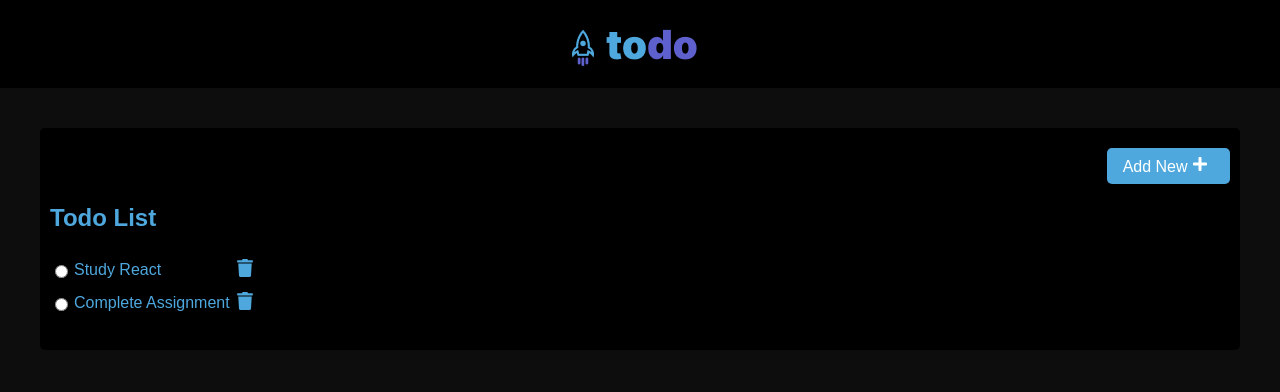
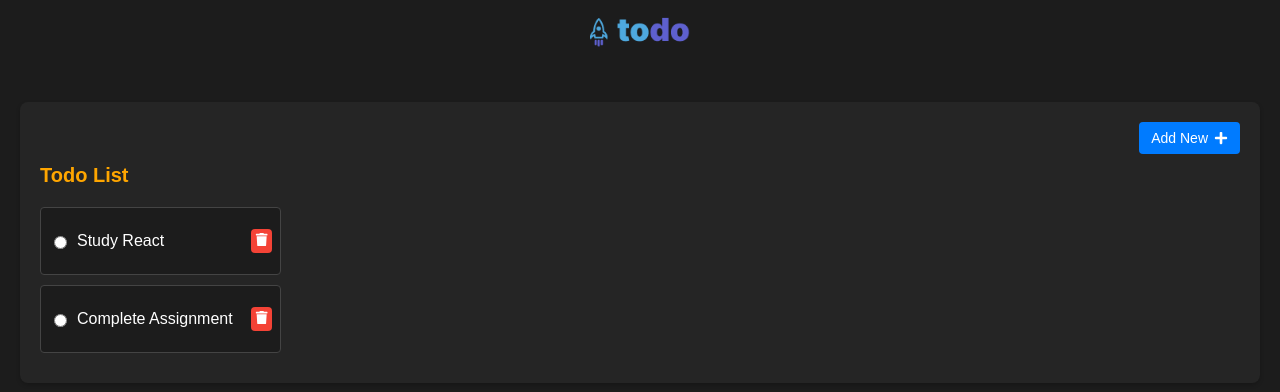
Before and after one commit to Madhurshani-Sivan/react-test-todo, a React (Create React App) app: page / in a window 1280 px wide. Shown: the top 392 px of the page. Built offline with nearby package versions, Linux system fonts and the light colour scheme.

Commit message:
added basic ui structure

```diff
--- a/src/App.css
+++ b/src/App.css
@@ -1,38 +1,7 @@
-.App {
-  text-align: center;
+body {
+  font-family: Arial, Helvetica, sans-serif;
+  margin: 0;
+  padding: 0;
+  background-color: #1c1c1c;
+  color: #ffffff;
 }
-
-.App-logo {
-  height: 40vmin;
-  pointer-events: none;
-}
-
-@media (prefers-reduced-motion: no-preference) {
-  .App-logo {
-    animation: App-logo-spin infinite 20s linear;
-  }
-}
-
-.App-header {
-  background-color: #282c34;
-  min-height: 100vh;
-  display: flex;
-  flex-direction: column;
-  align-items: center;
-  justify-content: center;
-  font-size: calc(10px + 2vmin);
-  color: white;
-}
-
-.App-link {
-  color: #61dafb;
-}
-
-@keyframes App-logo-spin {
-  from {
-    transform: rotate(0deg);
-  }
-  to {
-    transform: rotate(360deg);
-  }
-}
--- a/src/components/Layout.module.css
+++ b/src/components/Layout.module.css
@@ -1,27 +1,20 @@
-.layout {
+.layout{
   display: flex;
   flex-direction: column;
-  min-height: 100vh;
-  font-family: Arial, Helvetica, sans-serif;
+  height: 100vh;
 }
 
-.header {
-  background-color: black;
-  color: white;
-  padding: 20px;
-  display: flex;
-  align-items: center;
-  justify-content: center;
+.header{
+  background-color: #1c1c1c;
+  padding: 10px;
+  text-align: center;
 }
 
-.header img {
-  width: 126px;
-  height: 48px;
-  margin-right: 10px;
+.header img{
+  max-width: 100px;
 }
 
-.main {
-  background-color: #0D0D0D;
-  flex: 1;
+.main{
+  flex-grow: 1;
   padding: 20px;
 }
--- a/src/components/TodoItem.js
+++ b/src/components/TodoItem.js
@@ -6,7 +6,7 @@ const TodoItem = ({ title }) => {
     <div className={styles.todoItemContainer}>
       <div className={styles.todoItem}>
         <input type="radio" className={styles.doneCheckbox} />
-        {title}
+        <p className={styles.todoTitle}>{title}</p>
         <button className={styles.deleteButton}>
           <FaTrash />
         </button>
--- a/src/components/TodoItem.module.css
+++ b/src/components/TodoItem.module.css
@@ -1,28 +1,37 @@
-.todoItemContainer{
-    margin-bottom: 8px;
+.todoItemContainer {
+  margin: 10px 0;
 }
 
 .todoItem {
   display: flex;
+  justify-content: space-between;
   align-items: center;
-  margin-bottom: 8px;
-  font-size: 16px;
+  padding: 8px;
+  border: 1px solid #444;
+  border-radius: 4px;
+  background-color: #1c1c1c;
+  color: #ffffff;
+  width: 100%;
+}
+
+.todoTitle {
+  flex-grow: 1;
+  word-wrap: break-word;
 }
 
 .doneCheckbox {
-  margin-right: 6px;
+  margin-right: 10px;
 }
 
 .deleteButton {
-  margin-left: auto;
-  background: none;
+  background-color: #f44336;
+  color: #ffffff;
   border: none;
-  color: #4ea8de;
+  border-radius: 4px;
+  padding: 4px;
   cursor: pointer;
-  font-size: 18px;
-  transition: color 0.3s ease;
 }
 
 .deleteButton:hover {
-  color: 357da6;
+  background-color: #d6342c;
 }
--- a/src/components/TodoList.js
+++ b/src/components/TodoList.js
@@ -6,7 +6,6 @@ const TodoList = ({ todos }) => {
   return (
     <div className={styles.todoList}>
       <button className={styles.addButton}>
-        {" "}
         Add New <FaPlus className={styles.addIcon} />
       </button>
       <h2>Todo List</h2>
--- a/src/components/TodoList.module.css
+++ b/src/components/TodoList.module.css
@@ -1,42 +1,43 @@
 .todoList {
-  margin: 20px;
-  padding: 10px;
-  border: none;
-  border-radius: 5px;
-  background-color: black;
-  color: #4ea8de;
+  background-color: #252525;
+  border-radius: 8px;
+  box-shadow: 0 2px 4px rgba(0, 0, 0, 0.2);
+  padding: 20px;
+  margin: 20px 0;
   display: flex;
   flex-direction: column;
   align-items: flex-start;
 }
 
-.todoList h2 {
-  font-size: 24px;
-  margin-bottom: 10px;
-}
-
-.todoList ul {
-  list-style: none;
-  padding: 0;
-}
-
 .addButton {
-  align-self: flex-end;
-  margin-top: 10px;
-  padding: 8px 16px;
-  background-color: #4ea8de;
-  color: white;
+  background-color: #007bff;
+  color: #ffffff;
   border: none;
-  border-radius: 5px;
-  font-size: 16px;
+  border-radius: 4px;
+  padding: 8px 12px;
   cursor: pointer;
-  transition: background-color 0.3s ease;
+  font-size: 14px;
+  display: flex;
+  align-items: center;
+  margin-left: auto;
 }
 
 .addButton:hover {
-  background-color: #357da6;
+  background-color: #0056b3;
 }
 
 .addIcon {
-  margin-right: 6px;
+  margin-left: 6px;
 }
+
+h2 {
+  font-size: 20px;
+  margin: 10px 0;
+  color: #ffa600;
+}
+
+ul {
+  list-style-type: none;
+  padding: 0;
+  margin: 0;
+}
```
